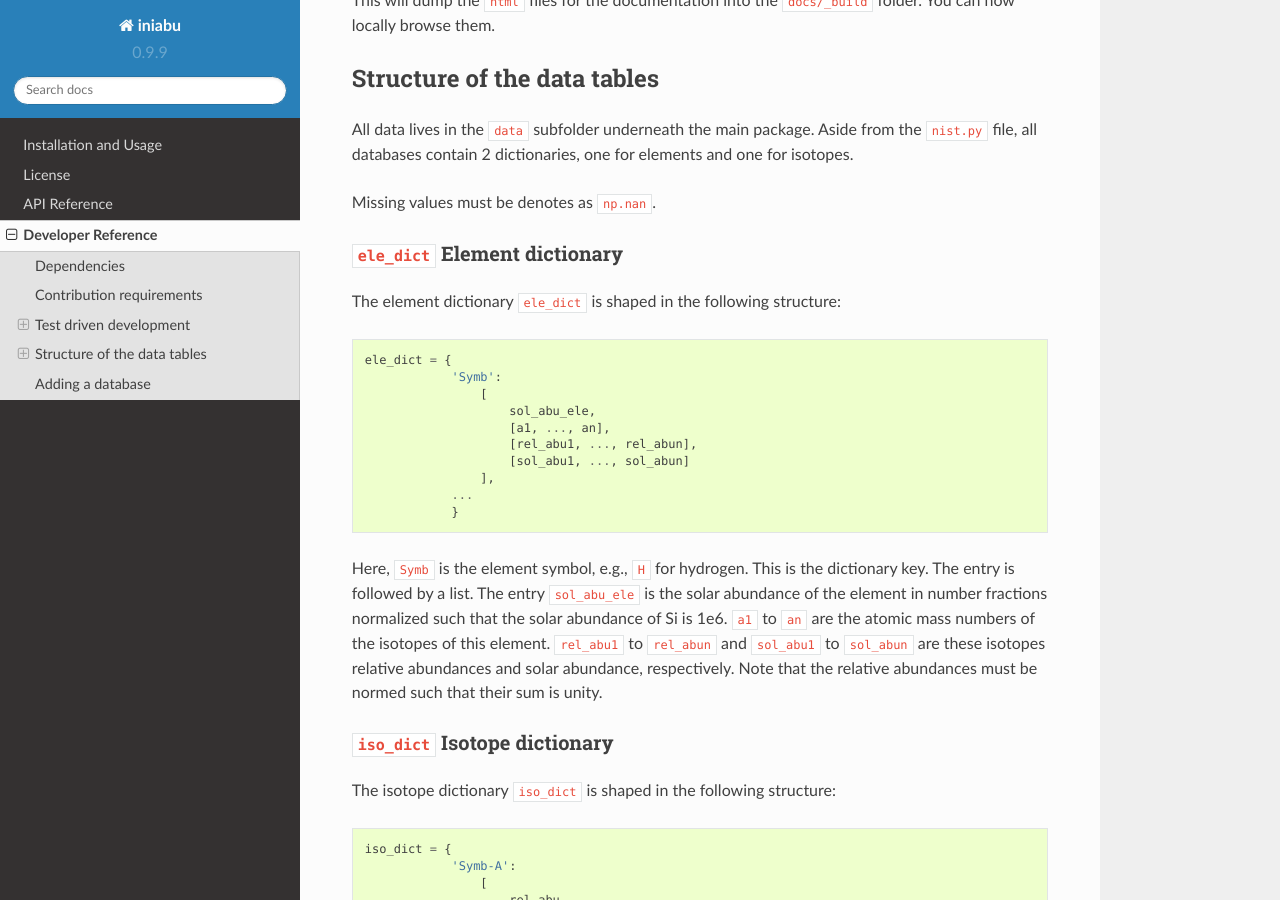
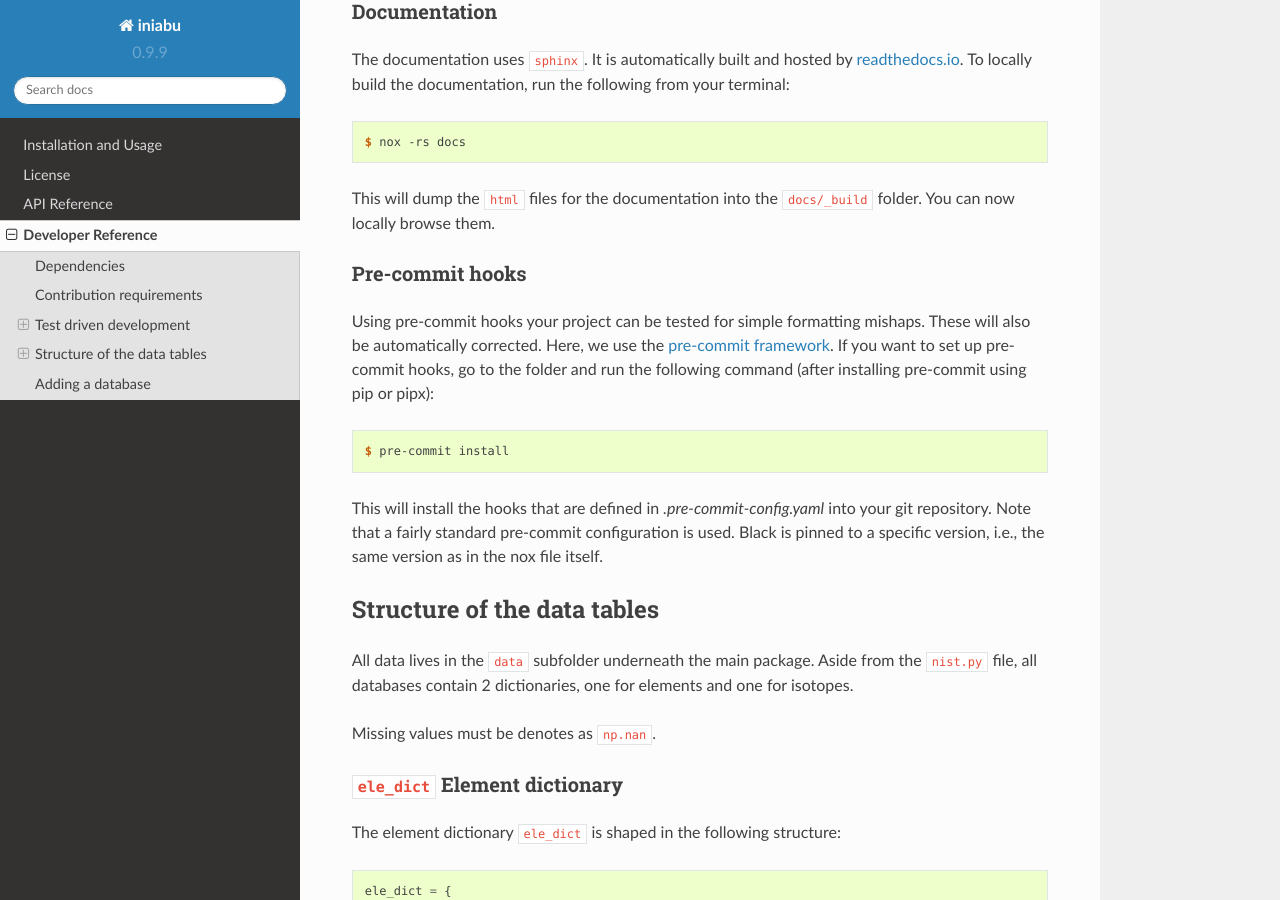
Before and after one commit to galactic-forensics/iniabu, a Sphinx documentation site: the page built from docs/dev/index.rst, in a window 1280 px wide and 900 px high, scrolled down 4607 px. Built offline with Sphinx 7.4.7 and the Read the Docs theme 2.0.0, drawn with Linux system fonts in a browser that asks for light colours; some of the changed text lies outside the part shown.

Commit message:
Add pre-commit documentation to developers guide

```diff
--- a/docs/dev/index.rst
+++ b/docs/dev/index.rst
@@ -176,6 +176,22 @@ run the following command from your terminal:
 
     $ nox -rs black
 
+As an alternative,
+the pre-commit hook can also be used
+to format your code using black.
+Check out section
+:ref:`section_hooks`
+for more information.
+
+.. caution:: Make sure that you use
+  the correct version of black,
+  especially when formatting
+  differently from using ``nox``
+  or the pre-commit hook.
+  You can find the currently used version
+  in the `noxfile.py`.
+
+
 .. _section_linting:
 
 
@@ -338,6 +354,35 @@ for the documentation into the
 You can now locally browse them.
 
 
+.. _section_hooks:
+
+Pre-commit hooks
+~~~~~~~~~~~~~~~~
+
+Using pre-commit hooks
+your project can be tested
+for simple formatting mishaps.
+These will also be automatically corrected.
+Here,
+we use the
+`pre-commit framework <https://pre-commit.com>`_.
+If you want to set up pre-commit hooks,
+go to the folder and run the following command
+(after installing pre-commit using pip or pipx):
+
+.. code-block:: console
+
+  $ pre-commit install
+
+This will install the hooks
+that are defined in `.pre-commit-config.yaml`
+into your git repository.
+Note that a fairly standard pre-commit configuration is used.
+Black is pinned to a specific version,
+i.e., the same version as in the nox file itself.
+
+
+
 
 Structure of the data tables
 ----------------------------
```
